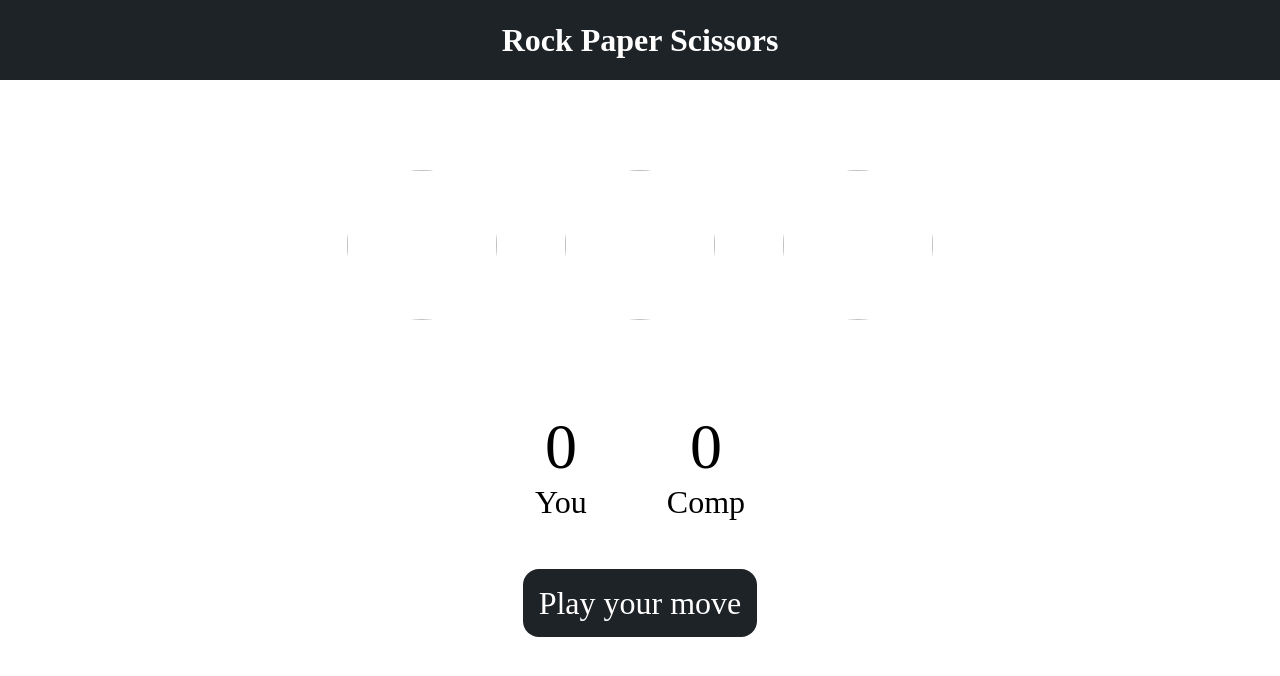
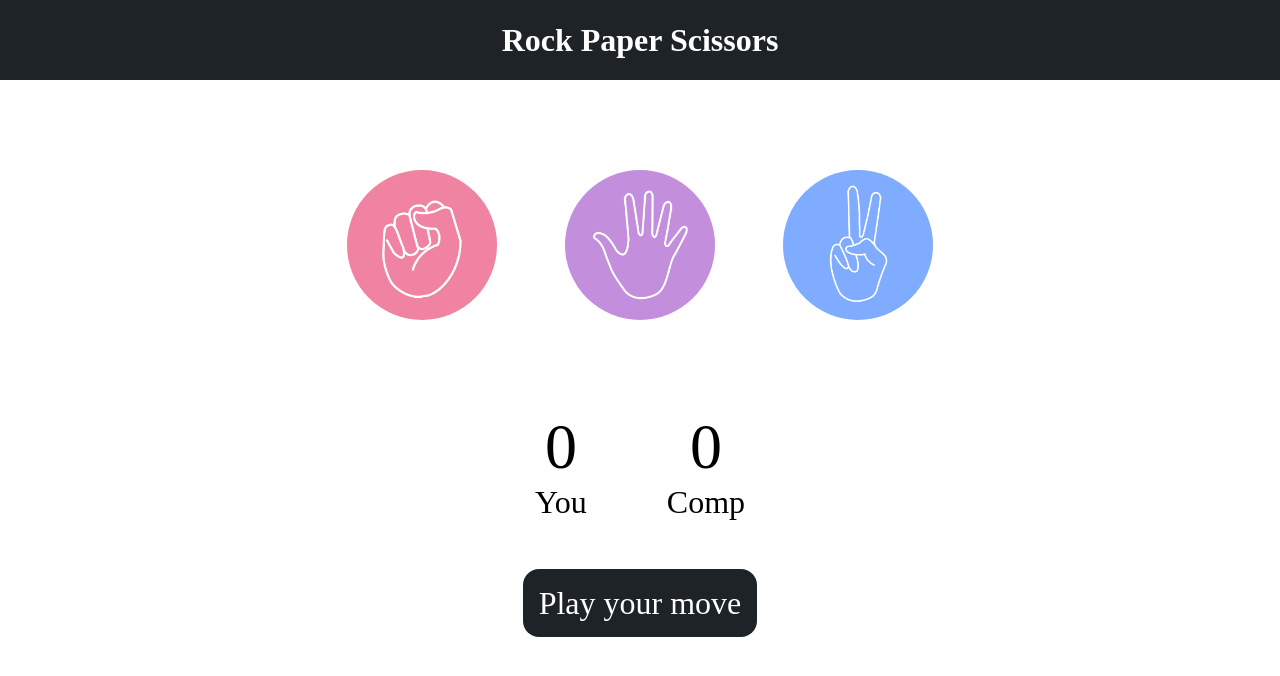
Before and after one commit to RupaliJinke/Rock-Paper-Scissor, a plain HTML site: page index.html in a window 1280 px wide. Drawn offline with Linux system fonts and the light colour scheme; the site is published under a folder, as on GitHub Pages, so addresses that start at the root find nothing.

Commit message:
Update index.html

```diff
--- a/index.html
+++ b/index.html
@@ -11,11 +11,11 @@
     <h1>Rock Paper Scissors</h1>
     <div class="choices">
         <div class="choice" id="rock">
-            <img src="/rock.png"> </div>
+            <img src="./rock.png"> </div>
         <div class="choice" id="paper">
-            <img src="/paper.png"></div>
+            <img src="./paper.png"></div>
         <div class="choice" id="scissors">
-            <img src="/scissors.png"></div>
+            <img src="./scissors.png"></div>
     </div>
 
     <div class="score-board">
```
